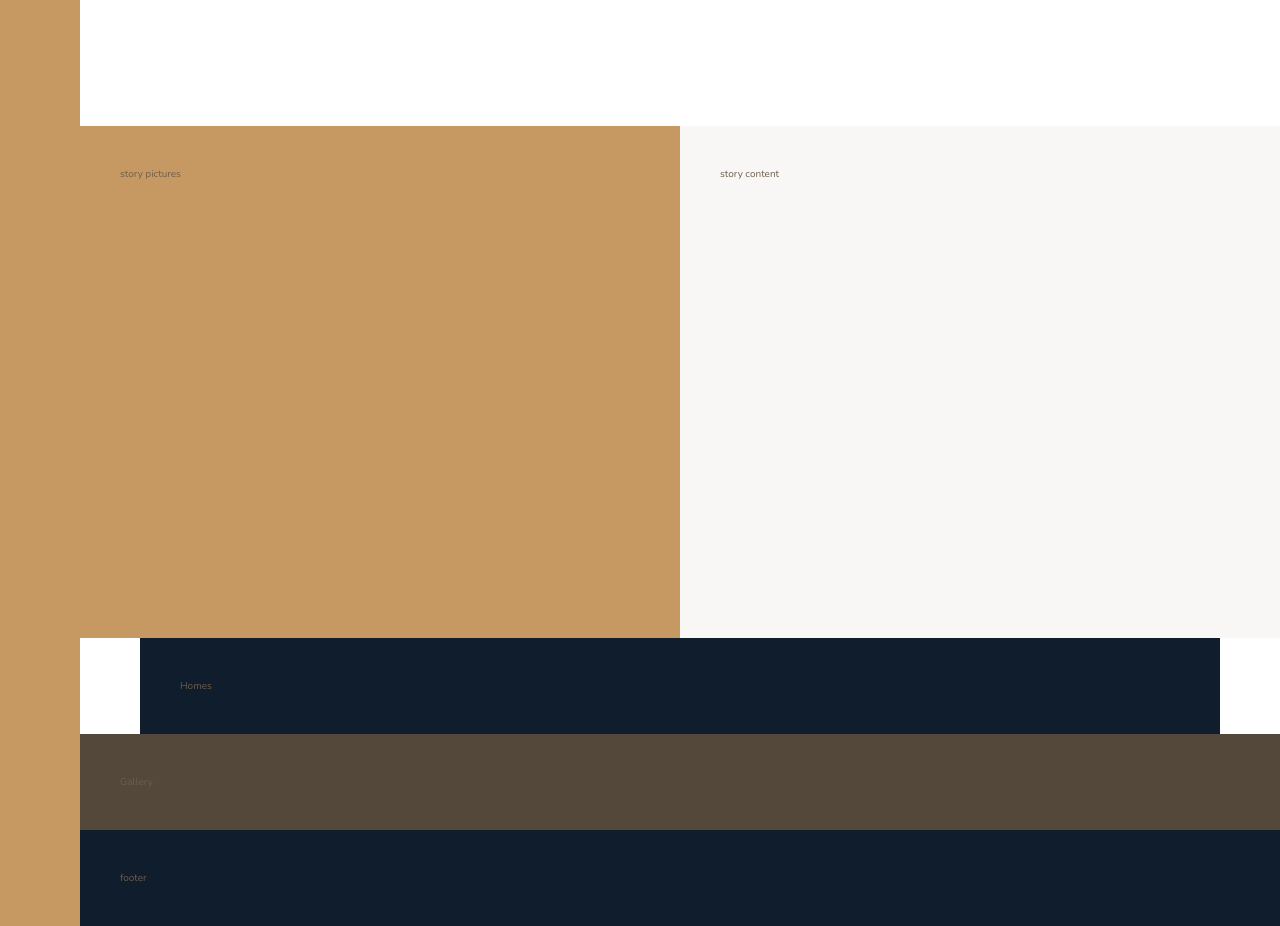
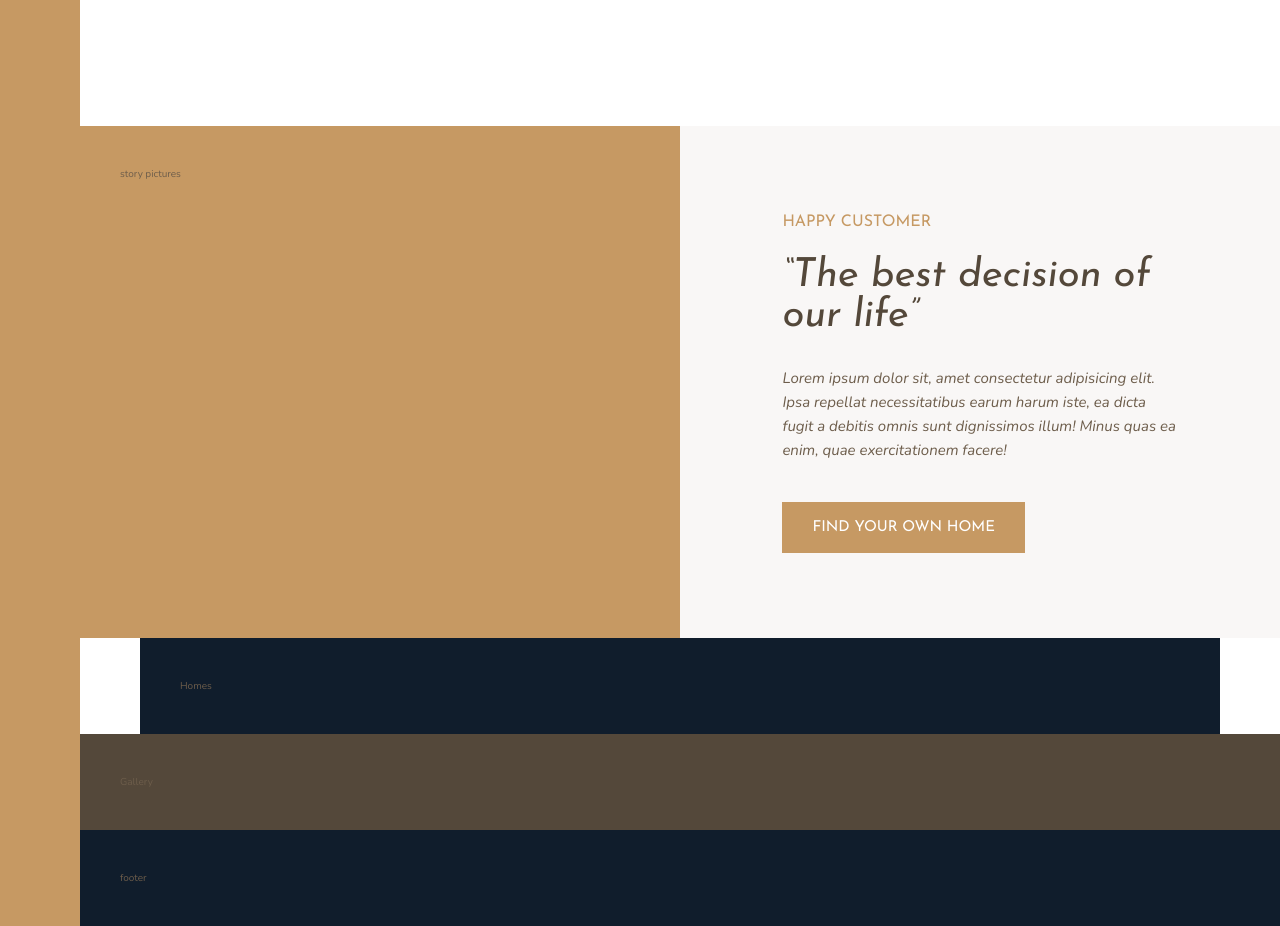
Before and after one commit to Febby/Rentic, a website: page index.html in a window 1280 px wide. Shown: the part 1480-2406 px from the top of the page. Drawn offline with nearby package versions, Linux system fonts and the light colour scheme.

Commit message:
Working on the story section
- Added story content
- Updated story & typography partials
- Added helper class in typography partials

```diff
--- a/index.html
+++ b/index.html
@@ -86,7 +86,12 @@
         </div>
 
         <div class="story__content">
-            story content
+            <h3 class="heading-3 mb-sm">Happy Customer</h3>
+            <h2 class="heading-2 heading-2--dark mb-md">&ldquo;The best decision of our life&rdquo;</h2>
+            <p class="story__text">
+                Lorem ipsum dolor sit, amet consectetur adipisicing elit. Ipsa repellat necessitatibus earum harum iste, ea dicta fugit a debitis omnis sunt dignissimos illum! Minus quas ea enim, quae exercitationem facere!
+            </p>
+            <button class="btn">Find your own home</button>
         </div>
 
         <section class="homes">
--- a/sass/_story.scss
+++ b/sass/_story.scss
@@ -8,5 +8,23 @@
     &__content{
         background-color: $color-grey-light-1;
         grid-column: col-start 5 / full-end;
+        padding: 6rem 8vw;
+
+        //flex solution
+
+        // display: flex;
+        // flex-direction: column;
+        // justify-content: center;
+        // align-items: flex-start;
+
+        display: grid;
+        align-content: center;
+        justify-items: start;
+    }
+
+    &__text{
+        font-size: 1.5rem;
+        font-style: italic;
+        margin-bottom: 4rem;
     }
 }
--- a/sass/_typography.scss
+++ b/sass/_typography.scss
@@ -10,11 +10,20 @@
 
 .heading-2{
     @extend %heading;
+    font-size: 4rem;
+    font-style: italic;
+    line-height: 1;
+
+    &--light { color: $color-grey-light-1;}
+    &--dark { color: $color-grey-dark-1;}
 }
 
 
 .heading-3{
     @extend %heading;
+    font-size: 1.6rem;
+    color: $color-primary;
+    text-transform: uppercase;
 }
 
 .heading-4{
@@ -24,3 +33,27 @@
     &--light { color: $color-grey-light-1;}
     &--dark { color: $color-grey-dark-1;}
 }
+
+.btn{
+    background-color: $color-primary;
+    color: #fff;
+    border: none;
+    border-radius: 0%;
+    font-family: $font-display;
+    font-size: 1.5rem;
+    text-transform: uppercase;
+    padding: 1.8rem 3rem;
+    cursor: pointer;
+    transition: all .2s;
+
+
+    &:hover{
+        background-color: $color-primary-dark;
+    }
+
+}
+
+.mb-sm{margin-bottom: 2rem;}
+.mb-md{margin-bottom: 3rem;}
+.mb-lg{margin-bottom: 4rem;}
+.mb-hg{margin-bottom: 8rem;}
```
Also changed, not shown: css/style.css.
